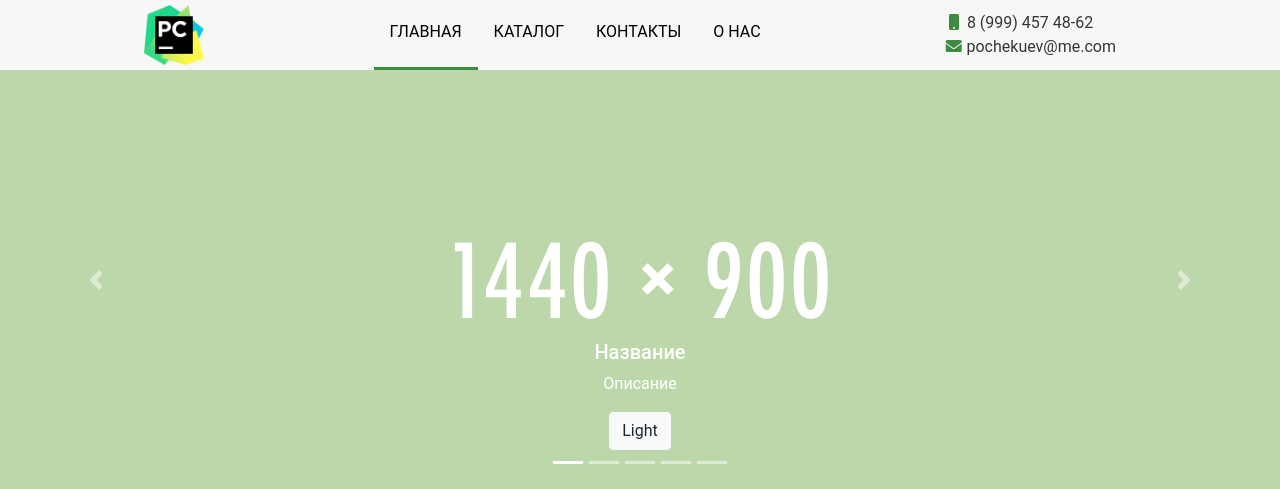
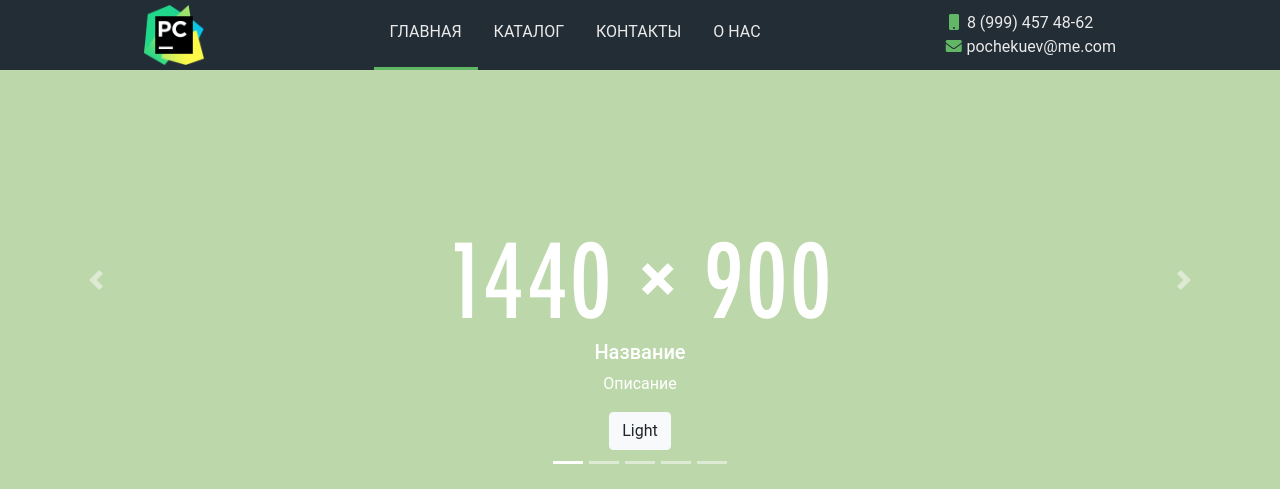
Before and after one commit to redhawk16/web-store, a PHP site: page / in a window 1280 px wide. Shown: the top 489 px of the page. Run offline with PHP 8.4, Linux system fonts and the light colour scheme; style sheets or scripts are compiled from the project's sources.

```diff
--- a/css/style.css
+++ b/css/style.css
@@ -10,7 +10,7 @@ header {
 }
 
 header .header {
-  background-color: #f7f7f7;
+  background-color: #232d35;
   width: 100%;
   height: 70px;
   padding: 0px;
@@ -51,7 +51,7 @@ header .nav li {
 
 header .nav li a {
   text-decoration: none;
-  color: black;
+  color: #eaeaea;
   display: inline-block;
   padding: .75rem 1rem;
   -webkit-transition: all .2s ease;
@@ -59,14 +59,14 @@ header .nav li a {
 }
 
 header .nav li a:hover {
-  color: #3d8c42;
+  color: #61b766;
 }
 
 header .nav li:after {
   display: block;
   content: '';
   padding-bottom: 0.7rem;
-  border-bottom: solid 3px #3d8c42;
+  border-bottom: solid 3px #61b766;
   -webkit-transform: scaleX(0);
           transform: scaleX(0);
   -webkit-transition: -webkit-transform 250ms ease-in-out;
@@ -91,18 +91,18 @@ header .nav ul {
 header .info a, header .info p {
   display: block;
   text-decoration: none;
-  color: #353535;
+  color: #eaeaea;
   -webkit-transition: all ease .2s;
   transition: all ease .2s;
 }
 
 header .info .fas {
   padding-right: 0.3rem;
-  color: #3d8c42;
+  color: #61b766;
 }
 
 header .info a:hover {
-  color: #3d8c42;
+  color: #61b766;
 }
 
 header .info .fa-mobile {
--- a/sass/style.sass
+++ b/sass/style.sass
@@ -1,5 +1,5 @@
 $primary: #019fb6
-$accent: #3d8c42
+$accent: #61b766
 $dwhite: #f7f7f7
 $gray: #c8cacc
 $darkblue: #131b21
@@ -14,7 +14,7 @@ header
 	margin-bottom: 2rem
 
 	.header
-		background-color: $dwhite
+		background-color: #232d35
 		width: 100%
 		height: 70px
 		padding: 0px
@@ -49,7 +49,7 @@ header
 
 			a
 				text-decoration: none
-				color: black
+				color: #eaeaea
 				display: inline-block
 				padding: .75rem 1rem
 				transition: all .2s ease
@@ -100,7 +100,7 @@ header
 		a, p
 			display: block
 			text-decoration: none
-			color: #353535
+			color: #eaeaea
 			transition: all ease .2s
 
 		.fas
```
Also changed, not shown: css/min/style.min.css, 1 other file.
